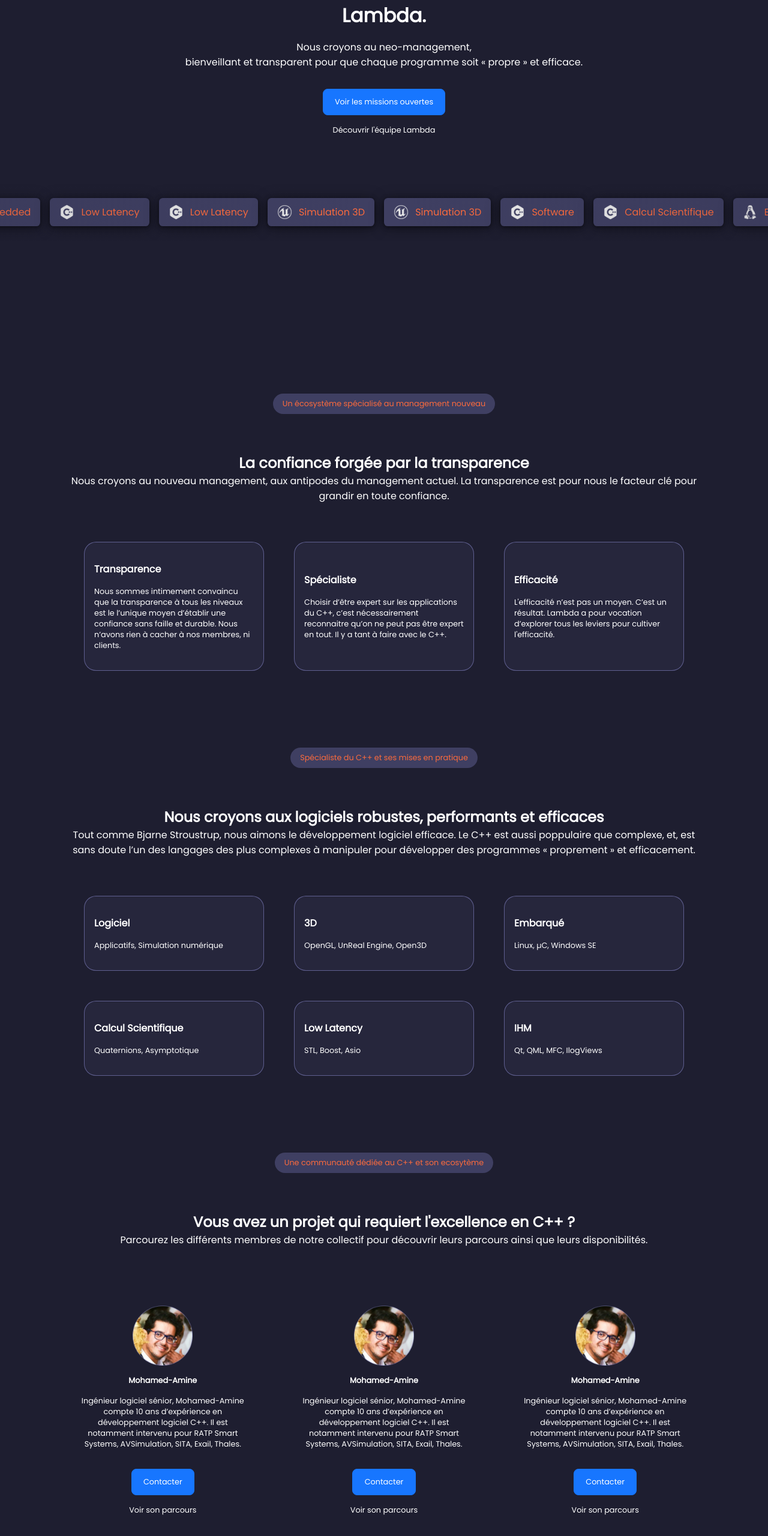
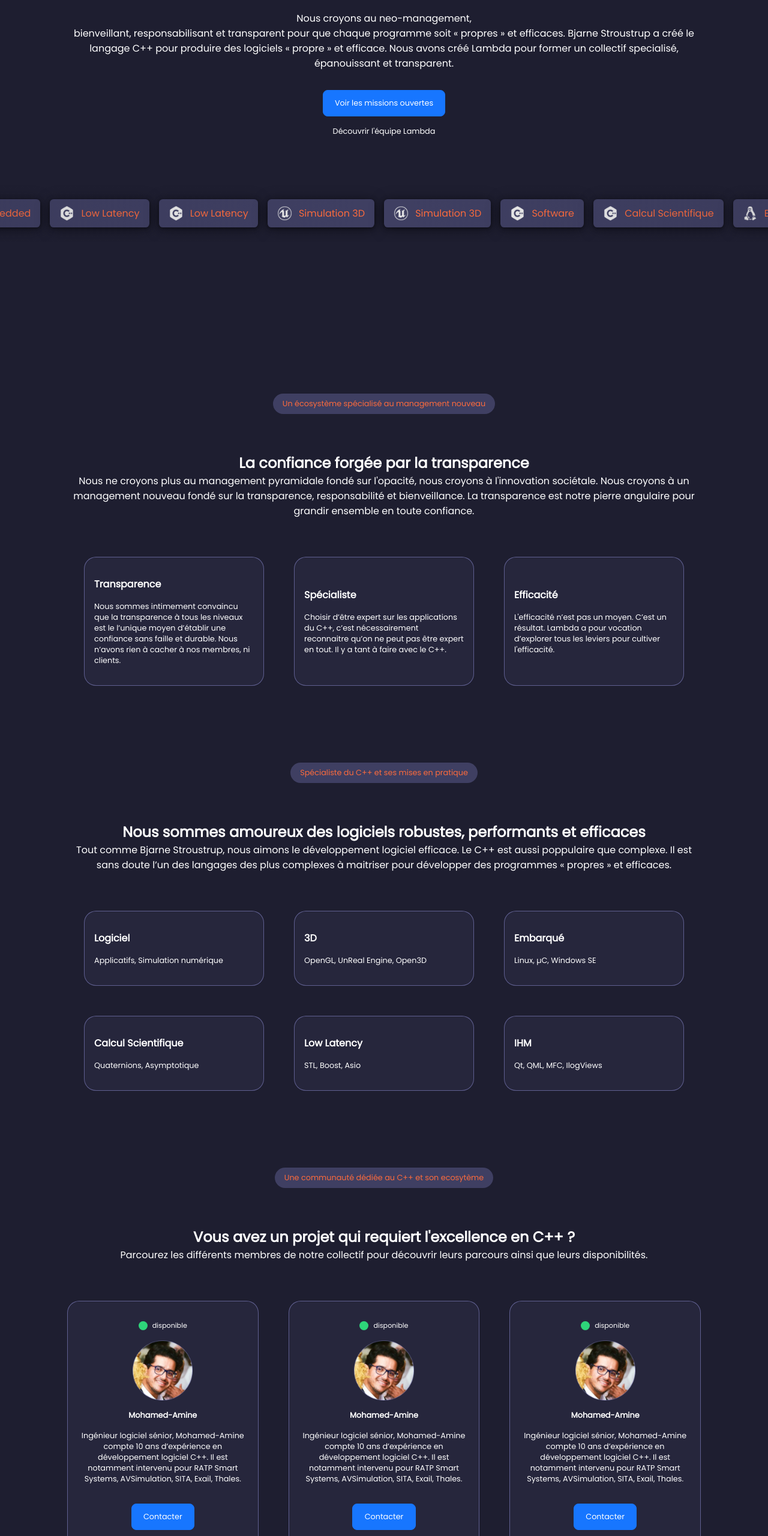
Before and after one commit to xiaoduh/lmda, a Next.js app: page / in a window 1280 px wide. Shown: the part 240-2800 px from the top of the page at 60% size. Built offline with nearby package versions, Linux system fonts and the light colour scheme.

Commit message:
landing 60%

```diff
--- a/app/page.jsx
+++ b/app/page.jsx
@@ -8,21 +8,21 @@ import Card from "@/components/card/Card";
 import CardMember from "@/components/member/CardMember";
 import PrimaryBtn from "@/components/button/PrimaryBtn";
 import SecondaryBtn from "@/components/button/SecondaryBtn";
-import Footer from "@/components/navigation/Footer";
 
 export default function Home() {
   const firstSection = {
     txtLabel: "Un écosystème spécialisé au management nouveau",
     title: "La confiance forgée par la transparence",
     content:
-      "Nous croyons au nouveau management, aux antipodes du management actuel. La transparence est pour nous le facteur clé pour grandir en toute confiance.",
+      "Nous ne croyons plus au management pyramidale fondé sur l'opacité, nous croyons à l'innovation sociétale. Nous croyons à un management nouveau fondé sur la transparence, responsabilité et bienveillance. La transparence est notre pierre angulaire pour grandir ensemble en toute confiance.",
   };
 
   const secondSection = {
     txtLabel: "Spécialiste du C++ et ses mises en pratique",
-    title: "Nous croyons aux logiciels robustes, performants et efficaces",
+    title:
+      "Nous sommes amoureux des logiciels robustes, performants et efficaces",
     content:
-      "Tout comme Bjarne Stroustrup, nous aimons le développement logiciel efficace. Le C++ est aussi poppulaire que complexe, et, est sans doute l’un des langages des plus complexes à manipuler pour développer des programmes « proprement » et efficacement.",
+      "Tout comme Bjarne Stroustrup, nous aimons le développement logiciel efficace. Le C++ est aussi poppulaire que complexe. Il est sans doute l’un des langages des plus complexes à maitriser pour développer des programmes « propres » et efficaces.",
   };
 
   const thirdSection = {
--- a/components/header/Header.jsx
+++ b/components/header/Header.jsx
@@ -165,11 +165,14 @@ const Header = ({ id }) => {
       <Label content={txtLabel} />
       <h1>
         Embarquez dans une (<span className="important">C</span>)arrière
-        <span className="important">++</span> en intégrant le collectif Lambda.
+        <span className="important">++</span> en grâce au collectif Lambda.
       </h1>
       <p>
-        Nous croyons au neo-management,<br></br> bienveillant et transparent
-        pour que chaque programme soit « propre » et efficace.
+        Nous croyons au neo-management,<br></br> bienveillant, responsabilisant
+        et transparent pour que chaque programme soit « propres » et efficaces.
+        Bjarne Stroustrup a créé le langage C++ pour produire des logiciels «
+        propre » et efficace. Nous avons créé Lambda pour former un collectif
+        specialisé, épanouissant et transparent.
       </p>
       <PrimaryBtn content={contentBtnPrimary} />
       <SecondaryBtn content={contentBtnSecondary} />
--- a/components/member/CardMember.jsx
+++ b/components/member/CardMember.jsx
@@ -9,6 +9,10 @@ const CardMember = ({ img, title, content, link }) => {
 
   return (
     <div className="card-member">
+      <div className="available">
+        <div className="pastille"></div>
+        <p>disponible</p>
+      </div>
       <img src="/pp.png" className="pp" />
       <h4>{title}</h4>
       <p>{content}</p>
--- a/styles/_cardMember.scss
+++ b/styles/_cardMember.scss
@@ -6,16 +6,36 @@
     cursor: pointer;
     padding: 2rem 1rem;
     border-radius: 20px;
-    border: 1px solid transparent;
+    // border: 1px solid transparent;
+    border: 1px solid #7e7ebba9;
+    background: #3f3f6242;
 
     &:hover {
         border: 1px solid #7e7ebba9;
-        background: #3f3f6242;
+        background: transparent;
+    }
+
+    .available {
+        display: flex;
+        flex-direction: row;
+        align-items: center;
+        gap: .5rem;
+
+        .pastille {
+            width: 15px;
+            height: 15px;
+            background: #2ED47A;
+            border-radius: 50%;
+        }
+
+        p {
+            font-size: .7rem;
+        }
     }
 
     .pp {
         max-width: 120px;
-        margin-bottom: 1rem;
+        margin: 1rem 0;
 
         @media screen and (max-width: 1300px) {
             max-width: 100px;
@@ -34,4 +54,8 @@
           }
     }
 
+    button {
+        font-size: .8rem;
+    }
+
 }
--- a/styles/_primaryBtn.scss
+++ b/styles/_primaryBtn.scss
@@ -4,7 +4,7 @@
     padding: 1rem;
     border-radius: 8px;
     color: #fff;
-    font-size: 1rem;
+    font-size: .8rem;
     font-family: $regular;
     cursor: pointer;
     padding: 0.75rem 1.2rem;
--- a/styles/_secondaryBtn.scss
+++ b/styles/_secondaryBtn.scss
@@ -1,7 +1,7 @@
 .secondaryBtn {
     background: none;
     color: #fff;
-    font-size: 1rem;
+    font-size: .8rem;
     font-family: $regular;
     cursor: pointer;
 
```
